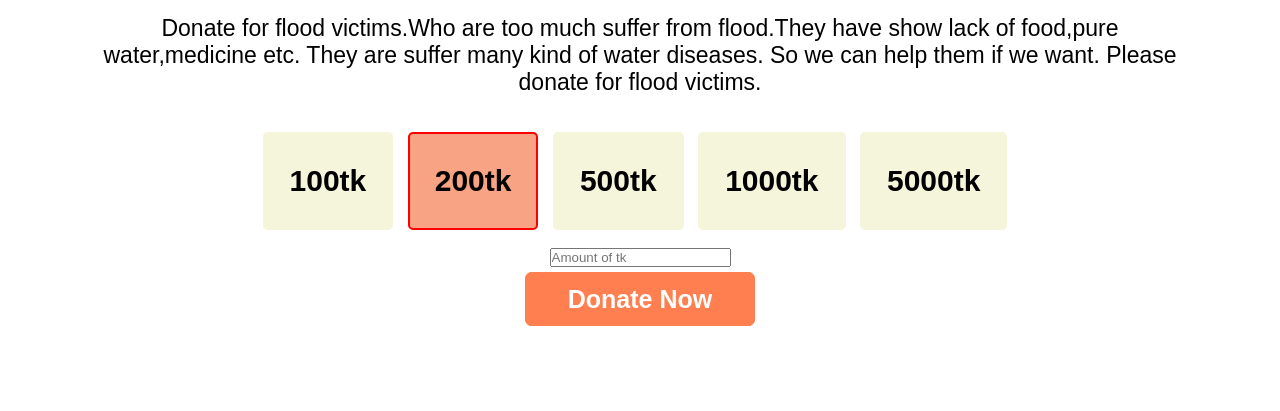
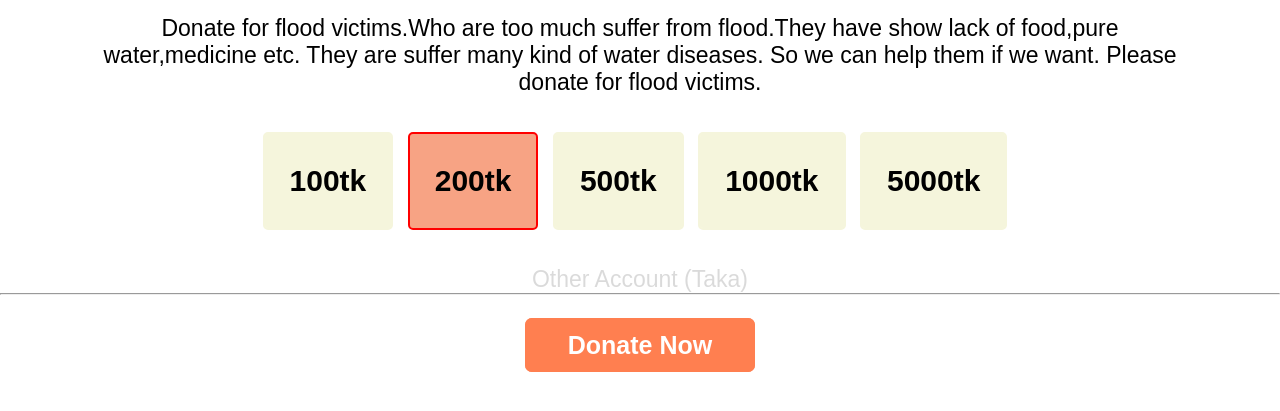
Before and after one commit to miadhasan1/donate-today, a plain HTML site: page index.html in a window 1280 px wide. Shown: the part 1001-1412 px from the top of the page. Drawn offline with Linux system fonts and the light colour scheme; a web font is replaced by a local one.

Commit message:
add money

```diff
--- a/index.html
+++ b/index.html
@@ -48,9 +48,14 @@
             <div class="amount" id="amount-5">5000tk</div>
             <br>
             <br>
-            <form action="">
-                <input type="number" placeholder="Amount of tk">
-            </form>
+            <br>
+            <div class="input">
+                <p class="p-2">
+                    Other Account (Taka)
+                    <hr>
+                </p>
+            </div>
+            <br>
             <br>
             <a class="button-tk-donate-part" href="#">Donate Now</a>
 
--- a/style.css
+++ b/style.css
@@ -82,6 +82,10 @@ body {
     border-radius: 5px;
 }
 
+.input {
+    color: rgba(0, 0, 0, 0.144);
+    margin: 0 auto
+}
 
 .button-tk-donate-part {
     font-size: 25px;
```
